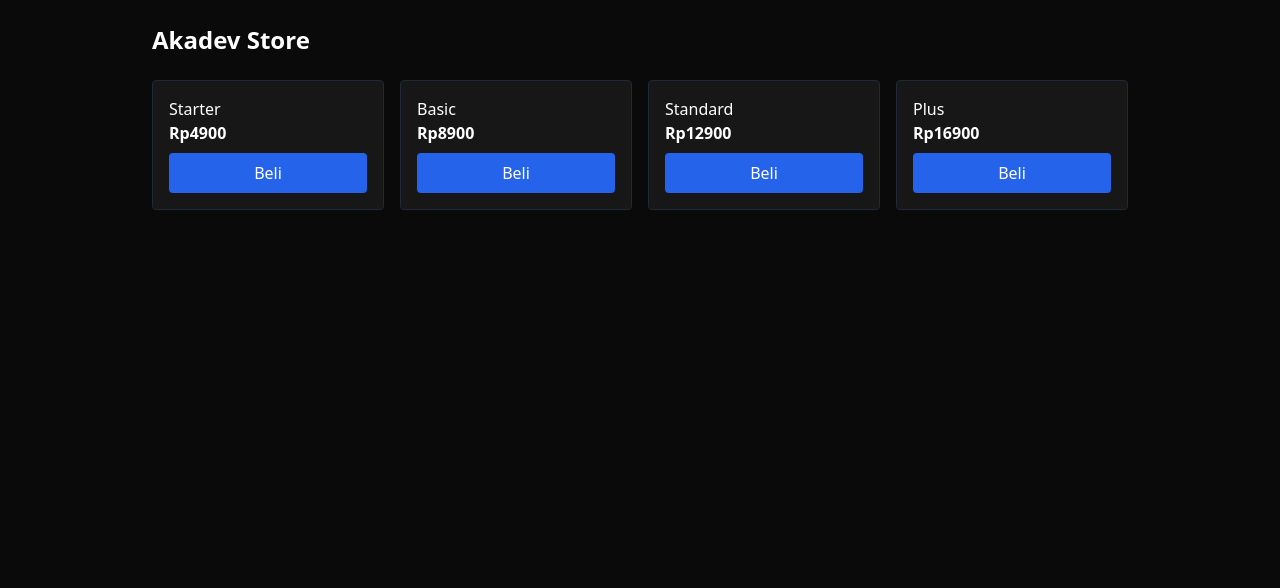
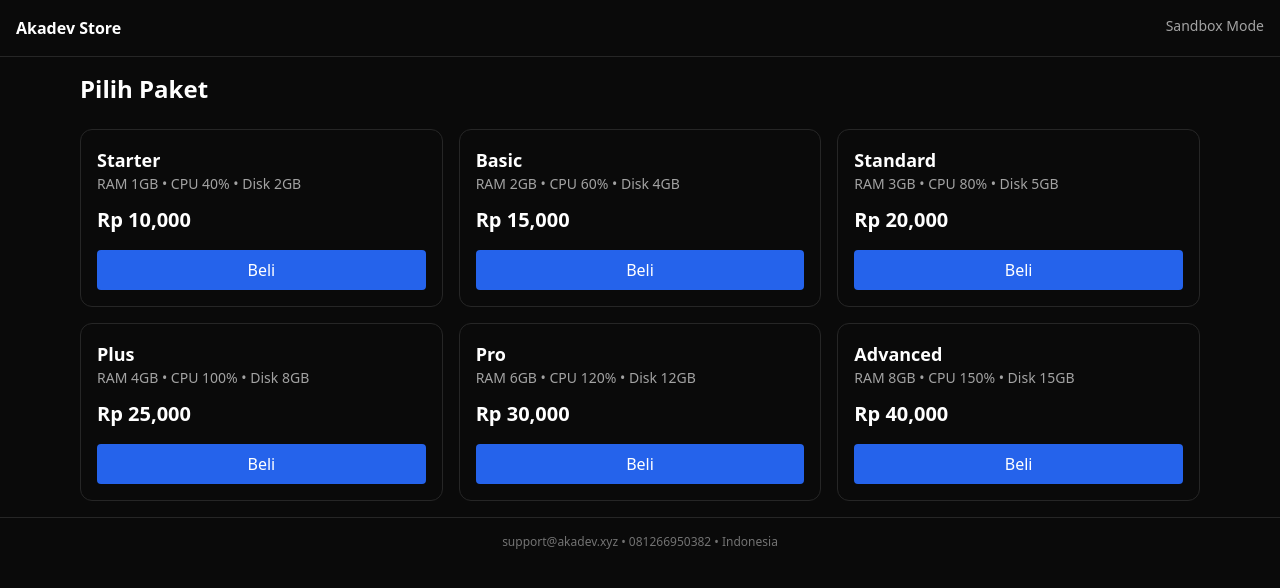
Before and after one commit to akaanakbaik/startup-tes, a React (Vite) app: page / in a window 1280 px wide. Shown: the top 588 px of the page. Built offline with nearby package versions, Linux system fonts and the light colour scheme.

Commit message:
Update App.jsx

```diff
--- a/src/App.jsx
+++ b/src/App.jsx
@@ -1,174 +1,220 @@
 import { useState, useEffect } from "react"
 
-export default function App(){
+const products = [
+  { name: "Starter", price: 10000, ram: "1GB", cpu: "40%", disk: "2GB" },
+  { name: "Basic", price: 15000, ram: "2GB", cpu: "60%", disk: "4GB" },
+  { name: "Standard", price: 20000, ram: "3GB", cpu: "80%", disk: "5GB" },
+  { name: "Plus", price: 25000, ram: "4GB", cpu: "100%", disk: "8GB" },
+  { name: "Pro", price: 30000, ram: "6GB", cpu: "120%", disk: "12GB" },
+  { name: "Advanced", price: 40000, ram: "8GB", cpu: "150%", disk: "15GB" }
+]
 
-  const [plan,setPlan]=useState(null)
-  const [method,setMethod]=useState(null)
-  const [qr,setQr]=useState(null)
-  const [orderId,setOrderId]=useState(null)
-  const [status,setStatus]=useState("WAITING")
-  const [loading,setLoading]=useState(false)
-  const [popup,setPopup]=useState(null)
+function App() {
+  const [selected, setSelected] = useState(null)
+  const [step, setStep] = useState("catalog")
+  const [email, setEmail] = useState("")
+  const [loading, setLoading] = useState(false)
+  const [qr, setQr] = useState("")
+  const [status, setStatus] = useState("Menunggu pembayaran")
+  const [notif, setNotif] = useState("")
+  const [orderId, setOrderId] = useState("")
 
-  const showPopup=(type,message)=>{
-    setPopup({type,message})
-    setTimeout(()=>setPopup(null),3000)
+  const handleBuy = (item) => {
+    setSelected(item)
+    setStep("checkout")
   }
 
-  const buy=(name,price)=>{
-    setPlan({name,price})
-    window.location="#checkout"
+  const createPayment = async () => {
+    if (!email) {
+      setNotif("Email wajib diisi")
+      return
     }
 
-  const createQR = async () => {
     setLoading(true)
+    setNotif("Memproses transaksi...")
 
-    const res = await fetch("/api/duitku-create",{
-      method:"POST",
-      headers:{ "Content-Type":"application/json" },
-      body:JSON.stringify({
-        name:plan.name,
-        price:plan.price,
-        email:"storeakadev@gmail.com"
+    try {
+      const res = await fetch("/api/duitku-create", {
+        method: "POST",
+        headers: {
+          "Content-Type": "application/json"
+        },
+        body: JSON.stringify({
+          name: selected.name,
+          price: selected.price,
+          email
         })
       })
 
       const data = await res.json()
-    setLoading(false)
 
       if (!data.success) {
-      showPopup("error",data.message)
+        setNotif(data.message || "Gagal membuat transaksi")
+        setLoading(false)
         return
       }
 
       setQr(data.qrString)
       setOrderId(data.merchantOrderId)
-    showPopup("success","QRIS berhasil dibuat")
+      setStep("payment")
+      setNotif("QR berhasil dibuat")
+    } catch (e) {
+      setNotif("Terjadi kesalahan server")
     }
 
-  useEffect(()=>{
-    if(!orderId) return
+    setLoading(false)
+  }
 
-    const interval = setInterval(async()=>{
-      const res = await fetch("/api/duitku-status",{
-        method:"POST",
-        headers:{ "Content-Type":"application/json" },
-        body:JSON.stringify({ merchantOrderId:orderId })
+  useEffect(() => {
+    if (step === "payment" && orderId) {
+      const interval = setInterval(async () => {
+        try {
+          const res = await fetch("/api/duitku-status", {
+            method: "POST",
+            headers: { "Content-Type": "application/json" },
+            body: JSON.stringify({ merchantOrderId: orderId })
           })
 
           const data = await res.json()
 
-      if(data.statusCode === "00"){
-        setStatus("SUCCESS")
-        showPopup("success","Pembayaran berhasil")
+          if (data.statusCode === "00") {
+            setStatus("Pembayaran berhasil")
+            setNotif("Transaksi berhasil diverifikasi")
             clearInterval(interval)
           }
+        } catch {}
+      }, 5000)
 
-    },5000)
+      return () => clearInterval(interval)
+    }
+  }, [step, orderId])
 
-    return ()=>clearInterval(interval)
+  return (
+    <div className="min-h-screen bg-neutral-950 text-white">
 
-  },[orderId])
+      <header className="border-b border-neutral-800 p-4 flex justify-between">
+        <div className="font-bold">Akadev Store</div>
+        <div className="text-sm text-neutral-400">Sandbox Mode</div>
+      </header>
 
-  return(
-    <div className="bg-[#0a0a0a] min-h-screen text-white">
+      <main className="p-4 max-w-6xl mx-auto">
 
-      <div className="max-w-5xl mx-auto p-6">
+        {notif && (
+          <div className="mb-4 p-3 rounded bg-blue-600 text-sm">
+            {notif}
+          </div>
+        )}
 
-        <h1 className="text-2xl font-bold mb-6">Akadev Store</h1>
+        {step === "catalog" && (
+          <div>
+            <h1 className="text-2xl font-bold mb-6">Pilih Paket</h1>
 
-        <div className="grid grid-cols-2 md:grid-cols-4 gap-4">
-          {[
-            {name:"Starter",price:4900},
-            {name:"Basic",price:8900},
-            {name:"Standard",price:12900},
-            {name:"Plus",price:16900}
-          ].map(p=>(
-            <div key={p.name} className="bg-[#171717] p-4 rounded border border-gray-800">
-              <h3>{p.name}</h3>
-              <p className="font-bold">Rp{p.price}</p>
-              <button onClick={()=>buy(p.name,p.price)} className="mt-2 bg-blue-600 w-full py-2 rounded">
+            <div className="grid md:grid-cols-3 gap-4">
+              {products.map((p, i) => (
+                <div key={i} className="border border-neutral-800 rounded-xl p-4 hover:border-blue-500 transition">
+
+                  <div className="text-lg font-bold">{p.name}</div>
+                  <div className="text-neutral-400 text-sm mb-3">
+                    RAM {p.ram} • CPU {p.cpu} • Disk {p.disk}
+                  </div>
+
+                  <div className="text-xl font-bold mb-4">
+                    Rp {p.price.toLocaleString()}
+                  </div>
+
+                  <button
+                    onClick={() => handleBuy(p)}
+                    className="w-full bg-blue-600 py-2 rounded hover:bg-blue-700"
+                  >
                     Beli
                   </button>
                 </div>
               ))}
             </div>
+          </div>
+        )}
 
-        {plan && (
-          <div id="checkout" className="mt-6 bg-[#171717] p-6 rounded border border-gray-800">
+        {step === "checkout" && selected && (
+          <div className="max-w-lg mx-auto">
 
-            <div className="bg-yellow-500/10 border border-yellow-500 text-yellow-400 p-3 rounded text-sm mb-4">
-              Sistem pembayaran ini masih dalam tahap uji coba (Sandbox). Jangan melakukan pembayaran nyata.
+            <h2 className="text-xl font-bold mb-4">Checkout</h2>
+
+            <div className="border border-neutral-800 p-4 rounded mb-4">
+              <div>{selected.name}</div>
+              <div className="text-sm text-neutral-400">
+                Rp {selected.price.toLocaleString()}
+              </div>
             </div>
 
-            <p>{plan.name}</p>
-            <p className="font-bold mb-4">Rp{plan.price}</p>
+            <input
+              type="email"
+              placeholder="Email kamu"
+              className="w-full p-3 rounded bg-neutral-900 border border-neutral-700 mb-4"
+              value={email}
+              onChange={(e) => setEmail(e.target.value)}
+            />
 
-            {!method && (
-              <div className="grid grid-cols-2 gap-3">
-                <button onClick={()=>setMethod("gopay")} className="bg-[#262626] p-3 rounded">
-                  GoPay
+            <button
+              onClick={createPayment}
+              disabled={loading}
+              className="w-full bg-green-600 py-3 rounded hover:bg-green-700"
+            >
+              {loading ? "Memproses..." : "Lanjut Pembayaran"}
             </button>
-                <button onClick={()=>setMethod("qris")} className="bg-[#262626] p-3 rounded">
-                  QRIS
+
+            <button
+              onClick={() => setStep("catalog")}
+              className="w-full mt-2 border border-neutral-700 py-2 rounded"
+            >
+              Kembali
             </button>
           </div>
         )}
 
-            {method==="gopay" && (
-              <div className="mt-4 bg-green-500/10 border border-green-500 text-green-400 p-3 rounded text-sm">
-                GoPay sedang dalam tahap pengujian dan belum tersedia.
+        {step === "payment" && (
+          <div className="max-w-md mx-auto text-center">
+
+            <h2 className="text-xl font-bold mb-4">Pembayaran QRIS</h2>
+
+            <div className="bg-yellow-500 text-black p-3 rounded mb-4 text-sm">
+              Mode uji coba. Jangan lakukan pembayaran asli.
+            </div>
+
+            {qr && (
+              <img
+                src={`https://api.qrserver.com/v1/create-qr-code/?data=${encodeURIComponent(qr)}&size=250x250`}
+                alt="QR"
+                className="mx-auto mb-4"
+              />
+            )}
+
+            <div className="text-sm text-neutral-400 mb-2">
+              Scan menggunakan aplikasi e-wallet
+            </div>
+
+            <div className="text-green-400 mb-4">{status}</div>
+
+            <button
+              onClick={() => {
+                setStep("catalog")
+                setQr("")
+                setStatus("Menunggu pembayaran")
+              }}
+              className="w-full border border-neutral-700 py-2 rounded"
+            >
+              Kembali ke Katalog
+            </button>
           </div>
         )}
 
-            {method==="qris" && (
-              <div className="mt-4 text-center">
+      </main>
 
-                {!qr && (
-                  <button
-                    onClick={createQR}
-                    className="bg-blue-600 px-4 py-2 rounded"
-                  >
-                    {loading ? "Memproses..." : "Generate QRIS"}
-                  </button>
-                )}
-
-                {qr && (
-                  <>
-                    <div className="bg-white p-4 inline-block rounded">
-                      <img
-                        src={`https://api.qrserver.com/v1/create-qr-code/?size=220x220&data=${encodeURIComponent(qr)}`}
-                      />
-                    </div>
-
-                    <p className="text-xs text-gray-400 mt-2">
-                      QRIS NOBU (Sandbox)
-                    </p>
-
-                    <p className="mt-2 text-sm">
-                      Status: {status}
-                    </p>
-                  </>
-                )}
-
-              </div>
-            )}
-
-          </div>
-        )}
-
-      </div>
-
-      {popup && (
-        <div className="fixed top-5 right-5 z-50">
-          <div className={`px-4 py-3 rounded text-sm ${
-            popup.type==="error" ? "bg-red-600" : "bg-green-600"
-          }`}>
-            {popup.message}
-          </div>
-        </div>
-      )}
+      <footer className="text-center text-xs text-neutral-500 p-4 border-t border-neutral-800">
+        support@akadev.xyz • 081266950382 • Indonesia
+      </footer>
 
     </div>
   )
 }
+
+export default App
```
Lines whose indentation alone changed are shown as unchanged.
